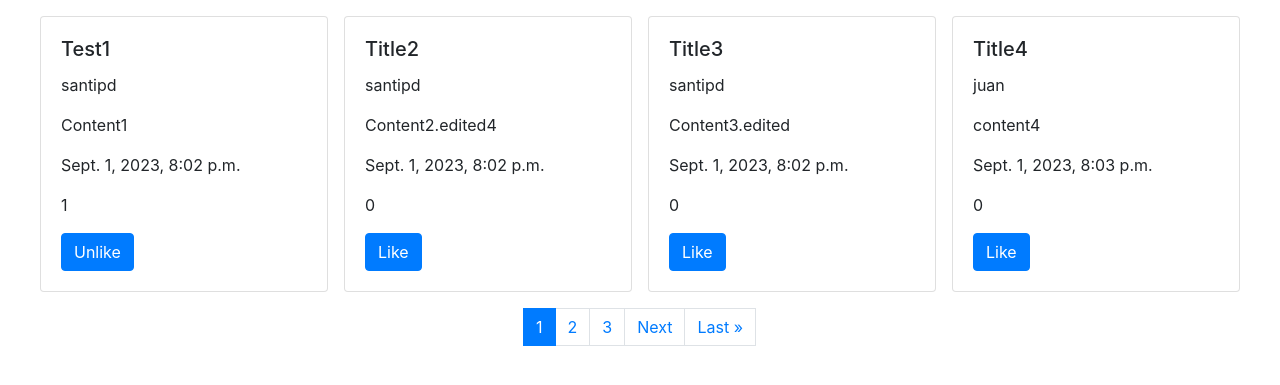
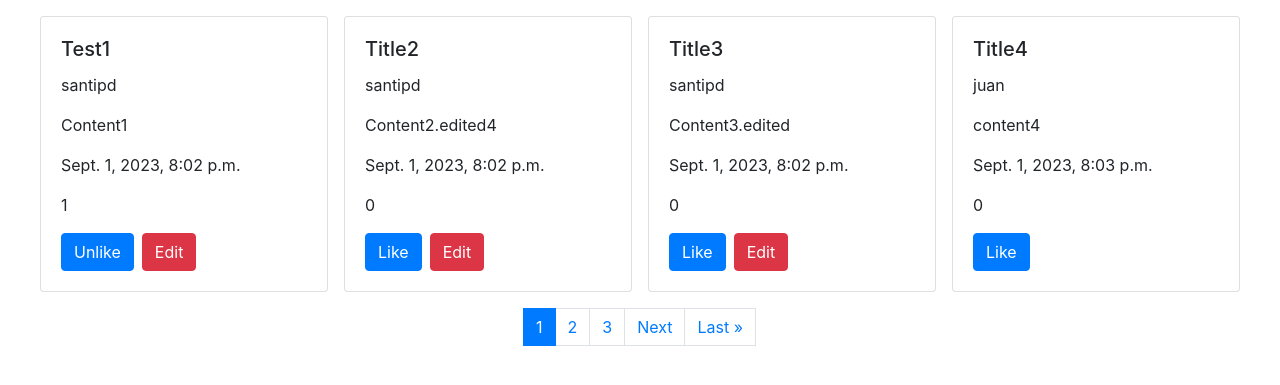
Before and after one commit to santipdmonte/CS50W, a Django app: page / in a window 1280 px wide. Shown: the part 56-441 px from the top of the page. Run offline with Django 3.2, Linux system fonts and the light colour scheme; a user stored in the database is signed in; data comes from the database, SQL or seed files in the repository; both versions use the stored data as it was after the commit; some libraries are stand-ins or nearby versions.

Commit message:
Project 4: network - Edit Post Complete

```diff
--- a/network/network/static/network/like.js
+++ /dev/null
@@ -1,25 +0,0 @@
-function likeOrUnlike(action, userId, postId) {
-
-    likeCounter = document.querySelector(`#like-counter-${postId}`);
-
-    fetch(`/${postId}`, {
-        method: 'PUT',
-        body: JSON.stringify({
-            postId: postId,
-            userId: userId
-        })
-    })
-    .then(response => response.json())
-    .then(postData => {
-        console.log(postData)
-        likeCounter.textContent = postData.likes
-        if (action == 'like') {
-            document.querySelector(`#likeBtn-${postId}`).style.display = 'none';
-            document.querySelector(`#unlikeBtn-${postId}`).style.display = 'block';
-        } else {
-            document.querySelector(`#likeBtn-${postId}`).style.display = 'block';
-            document.querySelector(`#unlikeBtn-${postId}`).style.display = 'none';
-        }
-    })
-    .catch(error => console.log(error))
-}
--- /dev/null
+++ b/network/network/static/network/post_action.js
@@ -0,0 +1,84 @@
+function likeOrUnlike(action, userId, post_id) {
+
+    likeCounter = document.querySelector(`#like-counter-${post_id}`);
+
+    fetch(`/${post_id}`, {
+        method: 'PUT',
+        body: JSON.stringify({
+            post_id: post_id,
+            userId: userId
+        })
+    })
+    .then(response => response.json())
+    .then(postData => {
+        console.log(postData)
+        likeCounter.textContent = postData.likes
+        if (action == 'like') {
+            document.querySelector(`#likeBtn-${post_id}`).style.display = 'none';
+            document.querySelector(`#unlikeBtn-${post_id}`).style.display = 'block';
+        } else {
+            document.querySelector(`#likeBtn-${post_id}`).style.display = 'block';
+            document.querySelector(`#unlikeBtn-${post_id}`).style.display = 'none';
+        }
+    })
+    .catch(error => console.log(error))
+}
+
+
+function editPost(post_id){
+
+    // Hide the content
+    const postContent = document.querySelector(`#post-container-${post_id}`);
+    if (postContent) {
+        postContent.style.display = "none";
+    } else {
+        console.error(`Element with ID post-container-${post.id} not found.`);
+    }
+
+    // Show the form
+    const postEditForm = document.querySelector(`#edit-container-${post_id}`);
+    if (postEditForm) {
+        postEditForm.style.display = "block";
+    } else {
+        console.error(`Element with ID edit-container-${post.id} not found.`);
+    }
+
+    // PUT requests to save changes
+    document.querySelector(`#form-edit-${ post_id }`).addEventListener('submit', (event) => {
+
+        event.preventDefault();
+
+        const title = document.querySelector(`#edit-title-${post_id}`).value;
+        const content = document.querySelector(`#edit-content-${post_id}`).value;
+
+        fetch(`/edit/${post_id}`, {
+            method: 'PUT',
+            body: JSON.stringify({
+                title: title,
+                content: content
+            })
+        })
+        .then(response => response.json())
+        .then(postData => {
+
+            postContent.style.display = "block";
+            postEditForm.style.display = "none";
+
+            document.querySelector(`#post-title-${post_id}`).textContent = postData.title;
+            document.querySelector(`#post-content-${post_id}`).textContent = postData.content;
+
+        })
+        .catch(error => console.log(error))
+    });
+
+    // Cancel button
+    document.querySelector(`#cancel-edit-${ post_id }`).addEventListener('click', (event) => {
+
+        event.preventDefault();
+
+        postContent.style.display = "block";
+        postEditForm.style.display = "none";
+    });
+
+
+}
--- a/network/network/templates/network/index.html
+++ b/network/network/templates/network/index.html
@@ -1,5 +1,4 @@
 {% extends "network/layout.html" %}
-{% load static %}
 
 {% block body %}
 
@@ -8,11 +7,11 @@
 
             {% for post in posts %}
 
-            {% block post %}
+                {% block post %}
 
-            {% include "network/post.html" %}
+                    {% include "network/post.html" %}
 
-            {% endblock %}
+                {% endblock %}
 
             {% endfor %}
 
@@ -54,7 +53,3 @@
 
 
 {% endblock %}
-
-{% block script %}
-    <script src="{% static 'network/like.js' %}"></script>
-{% endblock %}
--- a/network/network/templates/network/post.html
+++ b/network/network/templates/network/post.html
@@ -1,16 +1,19 @@
+{% load static %}
 {% block post %}
 
     <div class="card m-2" style="width: 18rem;">
         <div class="card-body">
 
-            <h5 class="card-title">{{ post.title }}</h5>
+            <div id="post-container-{{ post.id }}">
+                <h5 class="card-title" id="post-title-{{post.id}}">{{ post.title }}</h5>
                 <p>{{ post.user }}</p>
-            <p class="card-text">{{ post.content }}</p>
+                <p class="card-text" id="post-content-{{post.id}}">{{ post.content }}</p>
                 <p>{{ post.created_at }}</p>
 
                 <!-- Need to change this to js fetch -->
                 <p id="like-counter-{{post.id}}">{{ post.count_likes }}</p>
 
+                <div class="d-flex">
                     {% if user %}
                         {% if user in post.liked_by.all %}
                             <button
@@ -41,7 +44,34 @@
                         {% endif %}
                     {% endif %}
 
+                    {% if user == post.user %}
+                        <button
+                            id="editBtn-{{post.id}}"
+                            class="btn btn-danger ml-2"
+                            onclick="editPost('{{ post.id }}')"
+                            style="display: block;"
+                        >Edit</button>
+                    {% endif %}
+                </div>
+            </div>
+
+            <div id="edit-container-{{ post.id }}" style="display: none;">
+
+                <form id="form-edit-{{ post.id }}">
+                    <input type="text" name="title" id="edit-title-{{post.id}}" value="{{ post.title }}">
+                    <textarea name="content" id="edit-content-{{post.id}}" cols="30" rows="8">{{ post.content }}</textarea>
+
+                    <button id="submit-edit-form-{{ post.id }}" class="btn btn-success">Save</button>
+                    <button id="cancel-edit-{{ post.id }}" class="btn btn-secondary">Cancel</button>
+                </form>
+
+            </div>
+
         </div>
     </div>
 
 {% endblock %}
+
+{% block script %}
+    <script src="{% static 'network/post_action.js' %}"></script>
+{% endblock %}
--- a/network/network/templates/network/profile.html
+++ b/network/network/templates/network/profile.html
@@ -47,5 +47,5 @@
 
 {% block script %}
     <script src="{% static 'network/follow.js' %}"></script>
-    <script src="{% static 'network/like.js' %}"></script>
+    <script src="{% static 'network/post_action.js' %}"></script>
 {% endblock %}
--- a/network/network/urls.py
+++ b/network/network/urls.py
@@ -10,6 +10,7 @@ urlpatterns = [
     path("register", views.register, name="register"),
     path("new_post", views.new_post, name="new_post"),
     path("following", views.following, name="following"),
+    path("edit/<int:postId>", views.postEdit, name="postEdit"),
     path("<int:postId>", views.postData, name="postData"),
     path("<str:username>", views.profile, name="profile")
 ]
--- a/network/network/views.py
+++ b/network/network/views.py
@@ -6,6 +6,7 @@ from django.urls import reverse
 from django.views.decorators.csrf import csrf_exempt
 from django.http import JsonResponse
 from django.core.paginator import Paginator
+import json
 
 from .models import User, Post
 
@@ -16,8 +17,9 @@ def index(request):
         user = None
 
     posts = Post.objects.all()
+
+    # Add Pagination to the posts
     page_posts = Paginator(posts, 4)
-
     page_number = request.GET.get('page')
     page_obj = page_posts.get_page(page_number)
 
@@ -35,8 +37,14 @@ def following(request):
 
     # User__in to check if the user is in the list of following
     posts = Post.objects.filter(user__in = following)
+
+    # Add Pagination to the posts
+    page_posts = Paginator(posts, 4)
+    page_number = request.GET.get('page')
+    page_obj = page_posts.get_page(page_number)
+
     return render(request, "network/index.html", {
-        "posts": posts
+        "posts": page_obj
     })
 
 
@@ -170,3 +178,25 @@ def postData(request, postId):
         # return HttpResponse(status=204)
 
     return HttpResponse(status=400)
+
+@csrf_exempt
+def postEdit(request, postId):
+    if request.method == "PUT":
+        # Get the user to follow
+        data = json.loads(request.body)
+        post = Post.objects.get(id=postId)
+        user = request.user
+
+        # Check if the user is already following
+        if user == post.user:
+            post.title = data["title"]
+            post.content = data["content"]
+            post.edited = True
+            post.save()
+        else:
+            print("Error: User not allowed to edit this post")
+
+        return JsonResponse(post.serialize(), safe=False)
+        # return HttpResponse(status=204)
+
+    return HttpResponse(status=400)
```
Also changed, not shown: network/db.sqlite3. Lines whose indentation alone changed are shown as unchanged.
